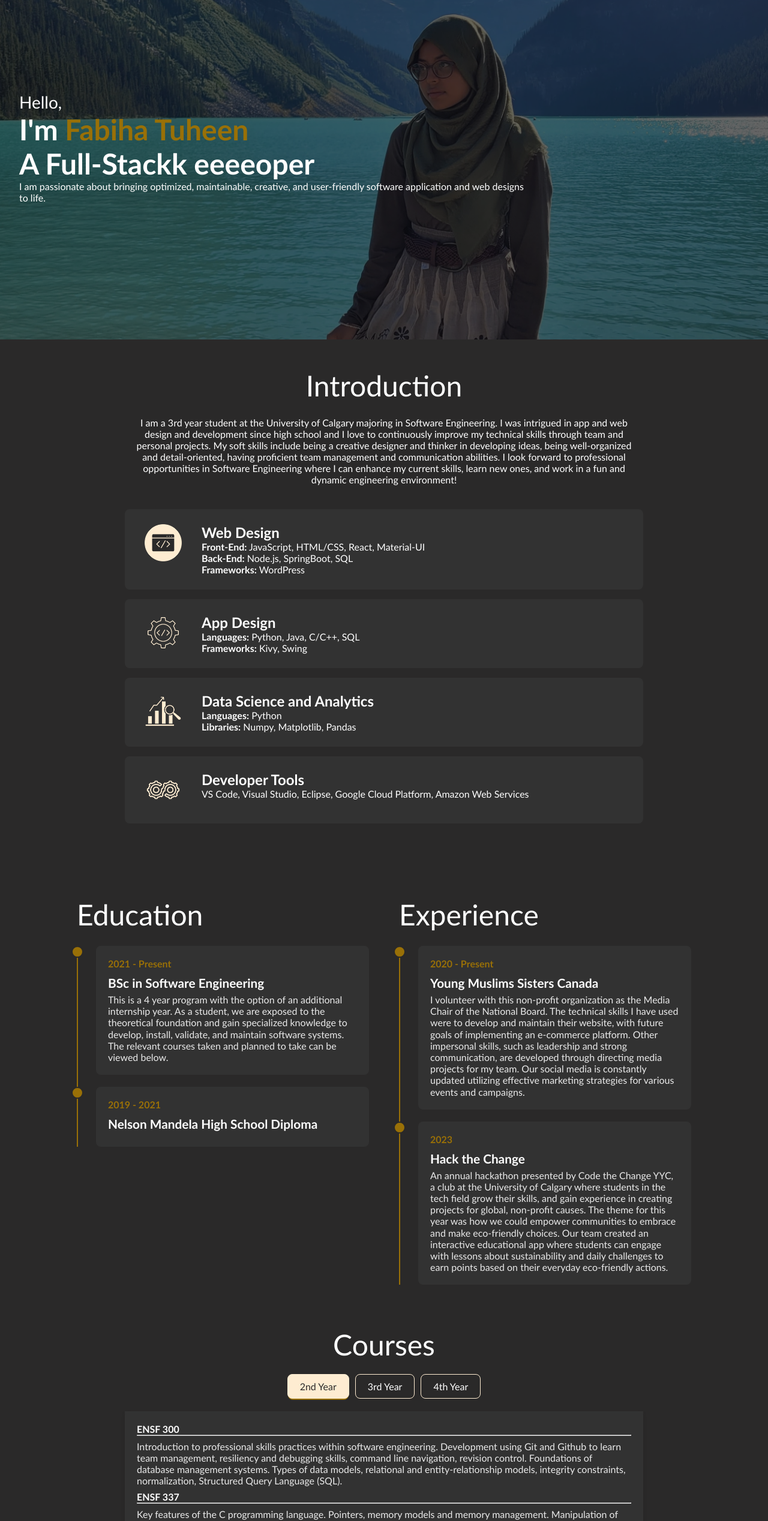
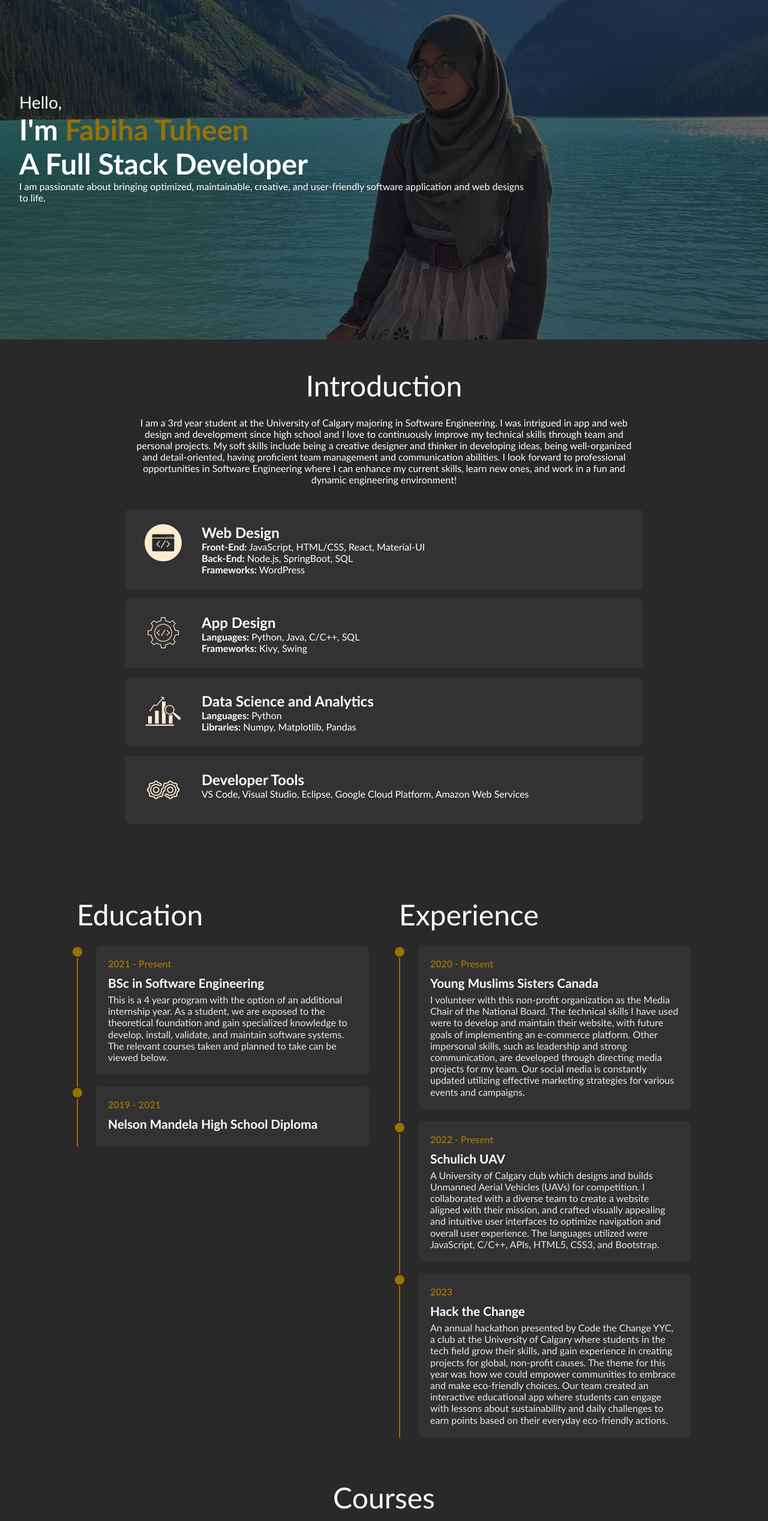
Before and after one commit to FabihaT/fabiha-website, a React (Create React App) app: page / in a window 1280 px wide. Shown: the part 234-2770 px from the top of the page at 60% size. Built offline with nearby package versions, Linux system fonts and the light colour scheme.

Commit message:
some changes

```diff
--- a/src/components/Contact/contact.css
+++ b/src/components/Contact/contact.css
@@ -89,3 +89,12 @@
     width: 3rem;
     transition: transform 0.3s ease;
 }
+@media screen and (max-width: 400px) {
+    .link {
+        width: 1rem;
+        height: 1rem;
+    }
+    .link-container {
+        margin: 0;
+    }
+}
--- a/src/components/Contact/contact.js
+++ b/src/components/Contact/contact.js
@@ -24,7 +24,6 @@ const Contact = () => {
             <h2 className='contactTitle'>Contact</h2>
             <span className='contactDesc'>
                 As I'm working through my undergraduate education, I would love to discuss any internship opportunities.
-                My primary points of contact are through email or by phone at <b>(+1)403-903-5540</b>.
                 Feel free to fill out the form and direct it to my emails below or reach out via LinkedIn!
             </span>
             <form className='contactForm'>
--- a/src/components/Course/course.css
+++ b/src/components/Course/course.css
@@ -88,6 +88,5 @@
     }
     .content-tabs {
         width: 100%;
-        text-align: center;
     }
 }
--- a/src/components/Education/education.js
+++ b/src/components/Education/education.js
@@ -41,6 +41,15 @@ const Education = () => {
                             </p>
                         </div>
                         <div className='box'>
+                            <h4>2022 - Present</h4>
+                            <h3>Schulich UAV</h3>
+                            <p> A University of Calgary club which designs and builds Unmanned Aerial Vehicles (UAVs)
+                                for competition. I collaborated with a diverse team to create a website aligned with their
+                                mission, and crafted visually appealing and intuitive user interfaces to optimize navigation
+                                and overall user experience. The languages utilized were JavaScript, C/C++, APIs, HTML5, CSS3, and Bootstrap.
+                            </p>
+                        </div>
+                        <div className='box'>
                             <h4>2023</h4>
                             <h3>Hack the Change</h3>
                             <p>An annual hackathon presented by Code the Change YYC, a
--- a/src/components/Header/header.js
+++ b/src/components/Header/header.js
@@ -1,32 +1,14 @@
-import React, { useState, useEffect } from "react";
+import React from "react";
 import "./header.css";
 import bgImg from "../../assets/profile.jpg"
 
 const Header = () => {
-    const fullText = "  A Full-Stack Developer";
-    const [typedText, setTypedText] = useState("");
-
-    useEffect(() => {
-        let index = 0;
-        const timer = setInterval(() => {
-            if (index < fullText.length) {
-                setTypedText((typed) => typed + fullText.charAt(index));
-                index++;
-            } else {
-                clearInterval(timer); // Stop the timer when the full text is displayed
-            }
-        }, 200); // The speed of typing, in milliseconds
-
-        // Clean up the interval on unmount
-        return () => clearInterval(timer);
-    }, [fullText]);
-
     return (
         <section id="head">
             <div className="headContent">
                 <span className="headText">Hello,</span>
                 <span>I'm <span style={{ color: "#997007" }}>Fabiha Tuheen</span></span>
-                <span>{typedText}</span>
+                <span>A Full Stack Developer</span>
                 <p className="headText" style={{ fontSize: "medium" }}>I am passionate about bringing optimized, maintainable, creative, and user-friendly software application and web designs to life.</p>
             </div>
             <img src={bgImg} alt="profile" className="bgImg" />
```
